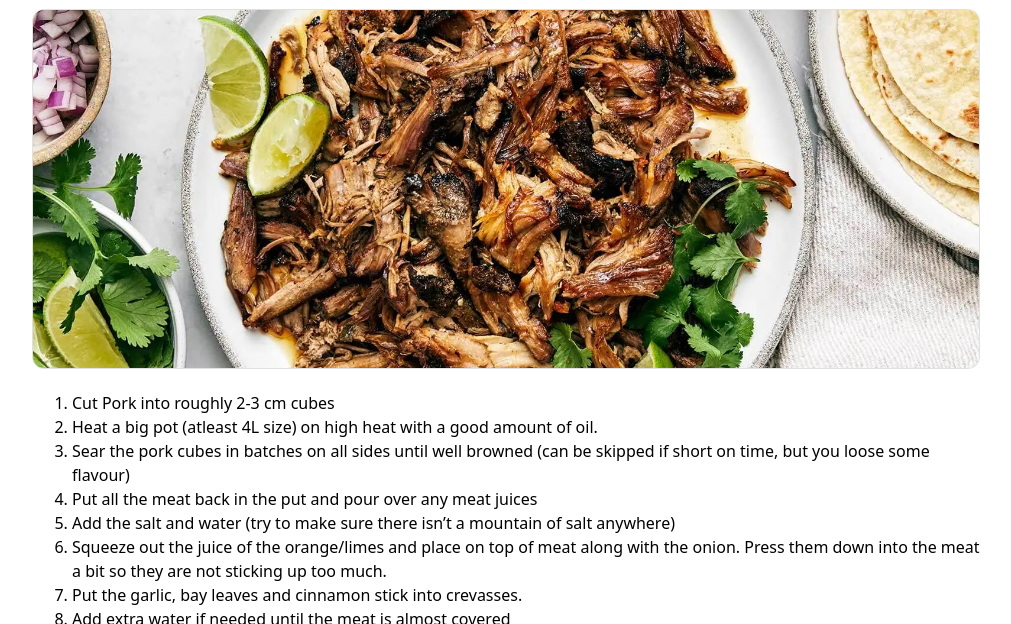
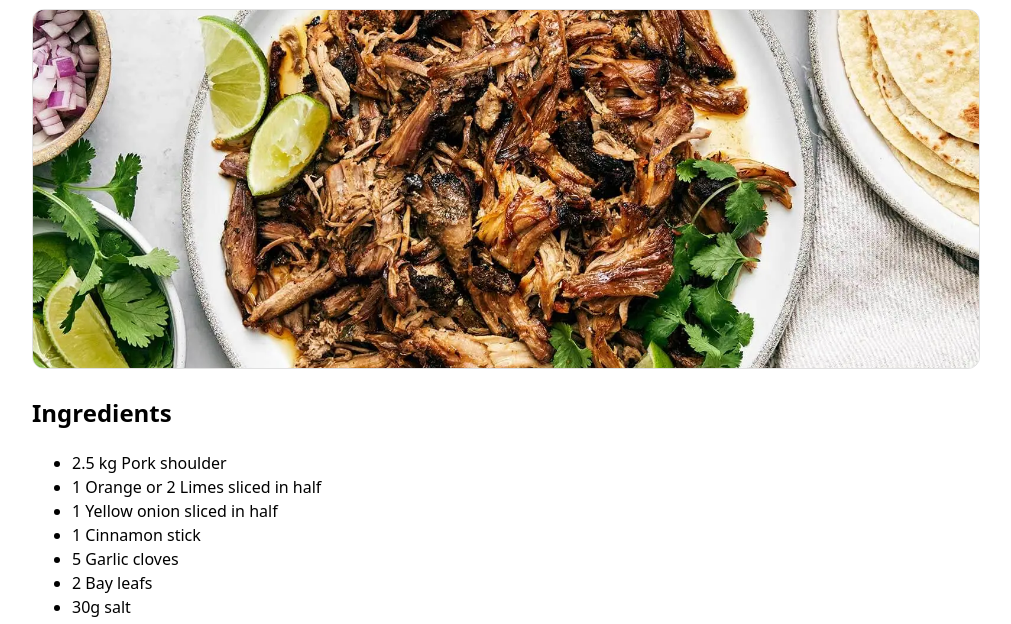
Before and after one commit to cruesli/NLP-Project, an Astro site: page /recipes/recipes/carnitas in a window 1280 px wide. Shown: the part 176-800 px from the top of the page, without its empty margins (134-1145 px from the left). Built offline with nearby package versions, Linux system fonts and the light colour scheme; Astro itself is replaced by a stand-in of ours.

Commit message:
Add ingredients handling to recipe configuration and display

```diff
--- a/src/content/config.ts
+++ b/src/content/config.ts
@@ -10,6 +10,18 @@ const recipes = defineCollection({
     servings: z.number().int().positive().optional(),
     totalTimeMinutes: z.number().int().positive().optional(),
     image: z.string().optional(),
+    ingredients: z
+      .union([z.array(z.string()), z.string()])
+      .transform((value) => {
+        if (typeof value === "string") {
+          return value
+            .split(/\r?\n/)
+            .map((line) => line.trim().replace(/^-+\s*/, ""))
+            .filter(Boolean);
+        }
+        return value;
+      })
+      .optional(),
   }),
 });
 
--- a/src/pages/recipes/[slug].astro
+++ b/src/pages/recipes/[slug].astro
@@ -18,6 +18,16 @@ if (!recipe) {
 
 const { Content } = await recipe.render();
 const d = recipe.data;
+
+const rawIngredients = d.ingredients as unknown;
+const ingredients: string[] = Array.isArray(rawIngredients)
+  ? (rawIngredients as string[])
+  : typeof rawIngredients === "string"
+  ? (rawIngredients as string)
+      .split(/\r?\n/)
+      .map((line: string) => line.trim().replace(/^-+\s*/, ""))
+      .filter(Boolean)
+  : [];
 ---
 
 <BaseLayout title={d.title}>
@@ -34,6 +44,17 @@ const d = recipe.data;
 
     {d.image ? <img src={withBase(d.image)} alt={d.title} loading="lazy" /> : null}
 
+    {ingredients.length ? (
+      <section style="margin-top: 16px;">
+        <h2>Ingredients</h2>
+        <ul>
+          {ingredients.map((ingredient: string) => (
+            <li>{ingredient}</li>
+          ))}
+        </ul>
+      </section>
+    ) : null}
+
     <div style="margin-top: 16px;">
       <Content />
     </div>
```
